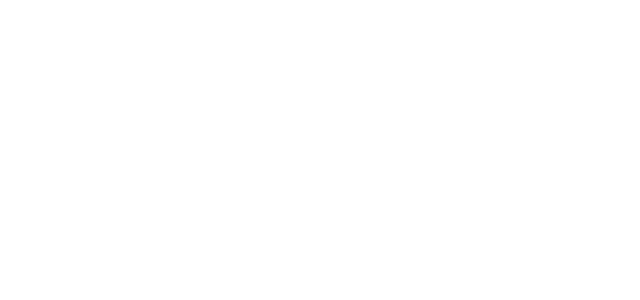
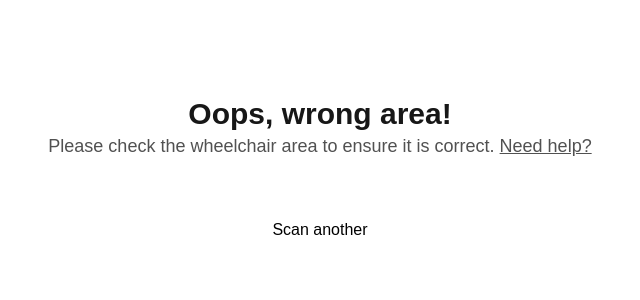
Before and after one commit to giorgiotoffoli/wheelie, a Next.js app: page /wrong in a window 1280 px wide. Shown: the top 300 px of the page, without its empty margins (320-960 px from the left). Built offline with nearby package versions, Linux system fonts and the light colour scheme.

Commit message:
Remove useParams in /wrong

```diff
--- a/app/wrong/page.tsx
+++ b/app/wrong/page.tsx
@@ -1,9 +1,26 @@
-import { Suspense } from 'react'
+import { useRouter } from 'next/navigation'
 
 export default function WrongAreaPage() {
+  const router = useRouter()
   return (
-    <Suspense
-      fallback={<p className="text-center mt-24">Loading...</p>}
-    ></Suspense>
+    <div>
+      <div className="h-full text-center pt-24 flex align-middle flex-col">
+        <h1 className="font-bold text-3xl">Oops, wrong area!</h1>
+
+        <p className="opacity-75 text-lg mx-4">
+          Please check the wheelchair area to ensure it is correct.{' '}
+          <a href="#" className="underline">
+            Need help?
+          </a>
+        </p>
+
+        <button
+          className="mt-12 p-2 border-2 border-white rounded-2xl bg-white text-black hover:bg-transparent transition duration-0.5s hover:text-white hover:cursor-pointer mx-12"
+          onClick={() => router.push('/wheelchair')}
+        >
+          <p>Scan another</p>
+        </button>
+      </div>
+    </div>
   )
 }
```
